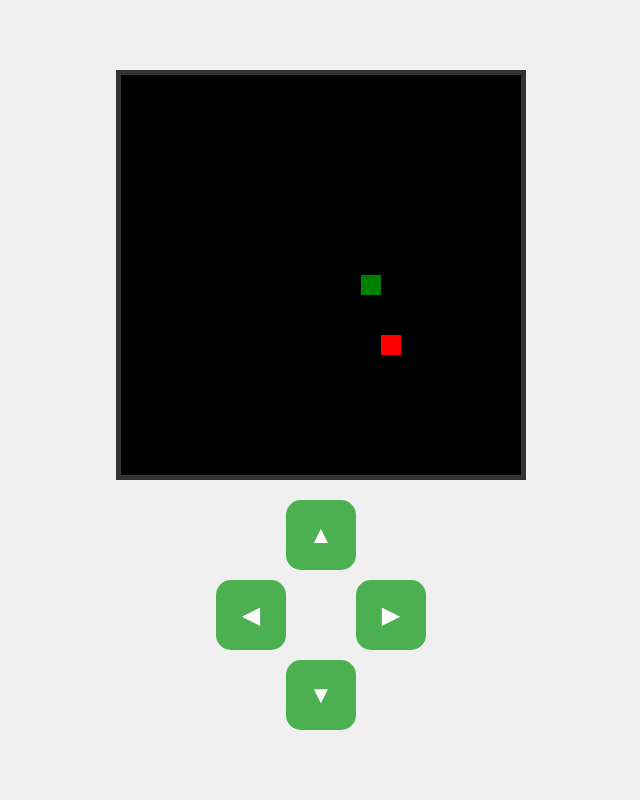
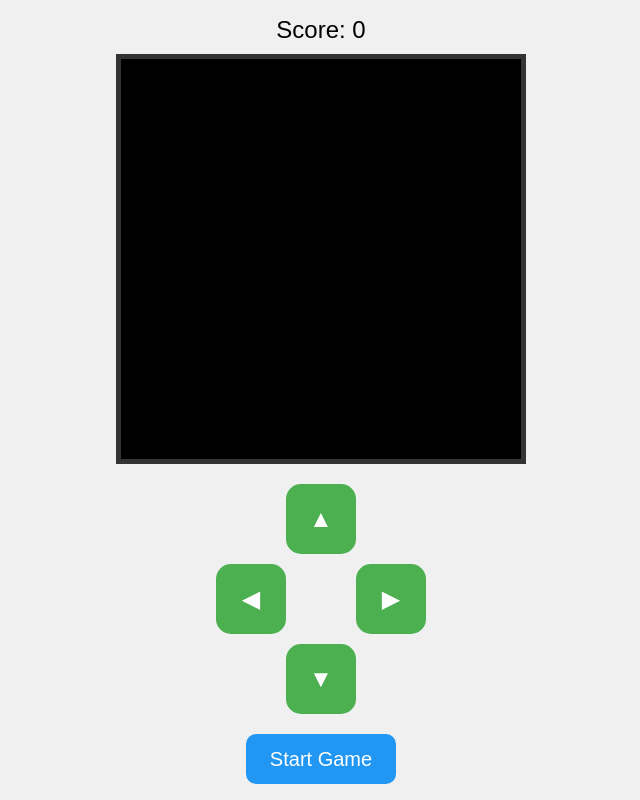
Before and after one commit to elbos01/snake-game, a plain HTML site: page index.html in a window 1280 px wide. Shown: the whole page, without its empty margins (319-959 px from the left). Drawn offline with Linux system fonts and the light colour scheme.

Commit message:
Add files via upload

```diff
--- a/index.html
+++ b/index.html
@@ -7,8 +7,13 @@
     <link rel="stylesheet" href="style.css">
 </head>
 <body>
+    <!-- Score affiché en haut -->
+    <div id="scoreDisplay">Score: 0</div>
+
+    <!-- Zone de jeu -->
     <canvas id="gameCanvas" width="400" height="400"></canvas>
 
+    <!-- Contrôles sous forme de manette (disposition type clavier ZSQD) -->
     <div id="controls">
         <div class="control-row" id="row-up">
             <button id="up" class="control-button">▲</button>
@@ -23,6 +28,9 @@
         </div>
     </div>
 
+    <!-- Bouton pour démarrer le jeu -->
+    <button id="startButton" class="start-button">Start Game</button>
+
     <script src="script.js"></script>
 </body>
 </html>
--- a/script.js
+++ b/script.js
@@ -1,9 +1,15 @@
 const canvas = document.getElementById("gameCanvas");
 const ctx = canvas.getContext("2d");
+const scoreDisplay = document.getElementById("scoreDisplay");
+const startButton = document.getElementById("startButton");
+
 const box = 20;
 let snake = [{ x: 200, y: 200 }];
 let direction = "right";
 let food = generateFood();
+let score = 0;
+let gameInterval = null;
+let gameRunning = false;
 
 function generateFood() {
     return {
@@ -12,15 +18,7 @@ function generateFood() {
     };
 }
 
-document.addEventListener("keydown", (e) => {
-    handleDirectionChange(e.key);
-});
-
-document.getElementById("up").addEventListener("click", () => handleDirectionChange("ArrowUp"));
-document.getElementById("down").addEventListener("click", () => handleDirectionChange("ArrowDown"));
-document.getElementById("left").addEventListener("click", () => handleDirectionChange("ArrowLeft"));
-document.getElementById("right").addEventListener("click", () => handleDirectionChange("ArrowRight"));
-
+// Gestion des touches clavier et des boutons (on utilise ici les touches Z,S,Q,D pour émuler un clavier AZERTY)
 function handleDirectionChange(key) {
     if ((key === "ArrowUp" || key === "z") && direction !== "down") direction = "up";
     if ((key === "ArrowDown" || key === "s") && direction !== "up") direction = "down";
@@ -28,38 +26,66 @@ function handleDirectionChange(key) {
     if ((key === "ArrowRight" || key === "d") && direction !== "left") direction = "right";
 }
 
+document.addEventListener("keydown", (e) => {
+    handleDirectionChange(e.key);
+});
+document.getElementById("up").addEventListener("click", () => handleDirectionChange("ArrowUp"));
+document.getElementById("down").addEventListener("click", () => handleDirectionChange("ArrowDown"));
+document.getElementById("left").addEventListener("click", () => handleDirectionChange("ArrowLeft"));
+document.getElementById("right").addEventListener("click", () => handleDirectionChange("ArrowRight"));
+
 function draw() {
     ctx.clearRect(0, 0, canvas.width, canvas.height);
 
+    // Dessiner le snake
     snake.forEach((part) => {
         ctx.fillStyle = "green";
         ctx.fillRect(part.x, part.y, box, box);
     });
 
+    // Dessiner la nourriture
     ctx.fillStyle = "red";
     ctx.fillRect(food.x, food.y, box, box);
 
+    // Calculer la nouvelle tête
     let head = { ...snake[0] };
     if (direction === "up") head.y -= box;
     if (direction === "down") head.y += box;
     if (direction === "left") head.x -= box;
     if (direction === "right") head.x += box;
 
-    if (head.x < 0 || head.y < 0 || head.x >= canvas.width || head.y >= canvas.height || snake.some(part => part.x === head.x && part.y === head.y)) {
-        alert("Game Over!");
-        snake = [{ x: 200, y: 200 }];
-        direction = "right";
-        food = generateFood();
+    // Vérifier les collisions (murs ou auto-collision)
+    if (head.x < 0 || head.y < 0 || head.x >= canvas.width || head.y >= canvas.height ||
+            snake.some(part => part.x === head.x && part.y === head.y)) {
+        clearInterval(gameInterval);
+        gameRunning = false;
+        alert("Game Over! Score: " + score);
+        startButton.style.display = "block"; // Afficher le bouton de démarrage pour rejouer
         return;
     }
 
     snake.unshift(head);
 
+    // Vérifier si la nourriture est mangée
     if (head.x === food.x && head.y === food.y) {
+        score++;
+        scoreDisplay.textContent = "Score: " + score;
         food = generateFood();
     } else {
         snake.pop();
     }
 }
 
-setInterval(draw, 150);
+function startGame() {
+    // Réinitialiser l'état du jeu
+    snake = [{ x: 200, y: 200 }];
+    direction = "right";
+    food = generateFood();
+    score = 0;
+    scoreDisplay.textContent = "Score: " + score;
+    gameRunning = true;
+    startButton.style.display = "none";
+    gameInterval = setInterval(draw, 150); // Vitesse réduite (150ms par frame)
+}
+
+startButton.addEventListener("click", startGame);
--- a/style.css
+++ b/style.css
@@ -7,6 +7,11 @@ body {
     height: 100vh;
     margin: 0;
     font-family: Arial, sans-serif;
+}
+
+#scoreDisplay {
+    font-size: 24px;
+    margin-bottom: 10px;
 }
 
 #gameCanvas {
@@ -52,6 +57,27 @@ body {
 }
 
 .empty-space {
-    width: 70px; /* même largeur que les boutons */
+    width: 70px;
     height: 70px;
 }
+
+.start-button {
+    width: 150px;
+    height: 50px;
+    font-size: 20px;
+    background-color: #2196F3;
+    color: white;
+    border: none;
+    border-radius: 10px;
+    cursor: pointer;
+    margin-top: 20px;
+    transition: background-color 0.3s ease;
+}
+
+.start-button:hover {
+    background-color: #1976D2;
+}
+
+.start-button:active {
+    background-color: #1565C0;
+}
```
